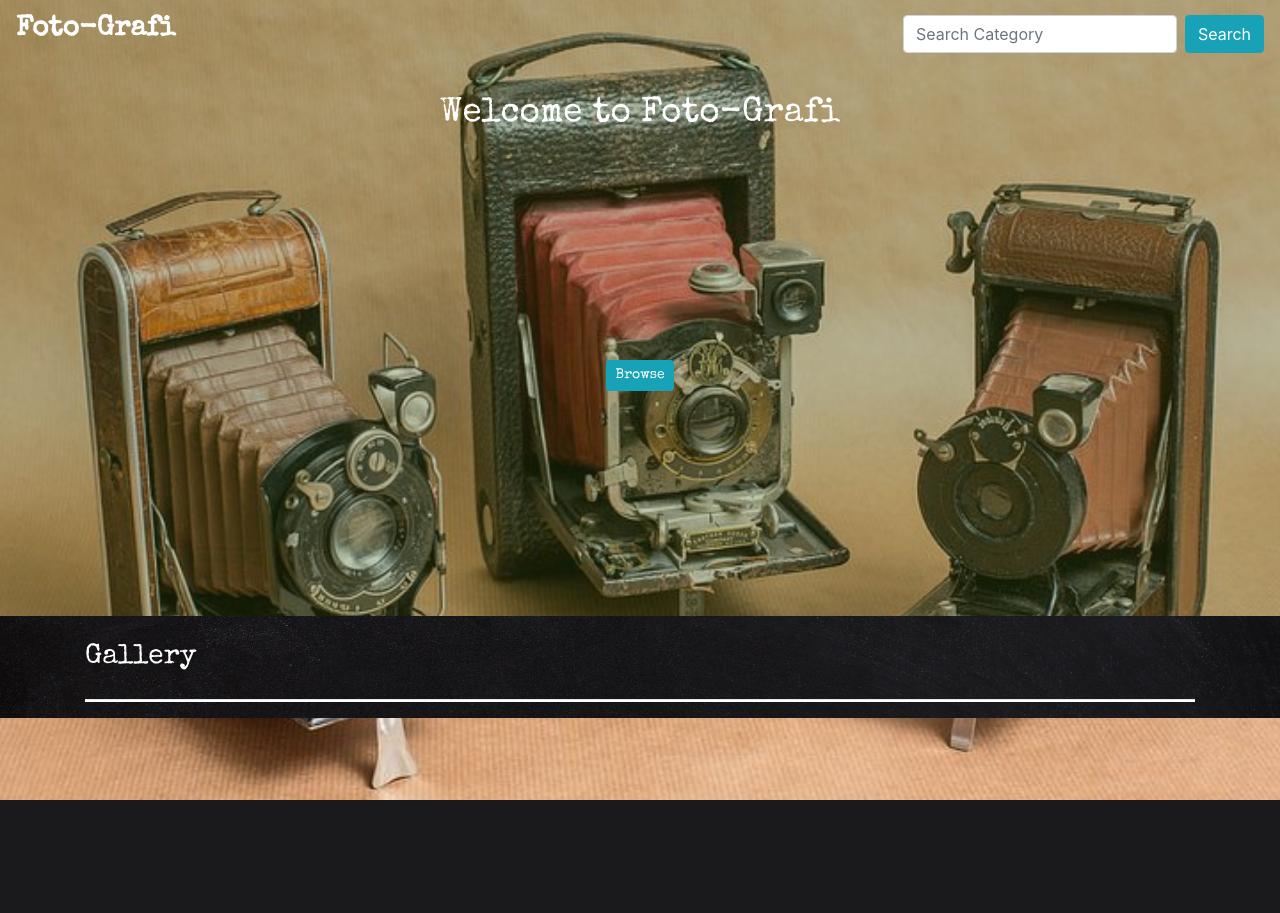
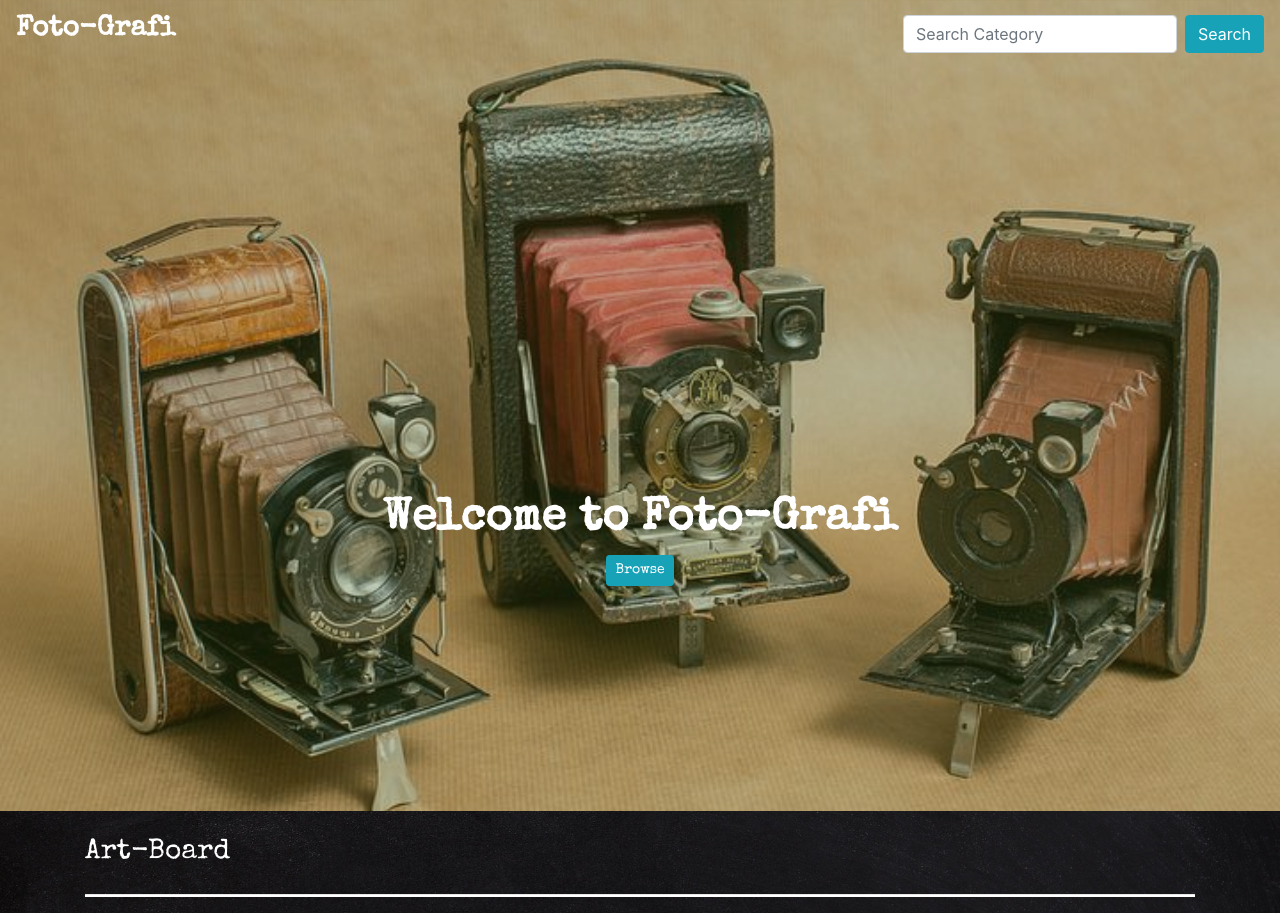
Before and after one commit to JORIM1981/Foto-Grafi, a Django app: page / in a window 1280 px wide. Before the commit the page ends 800 px from the top, so only its background shows below. Run offline with Django 3.2, Linux system fonts and the light colour scheme; data that the repository does not hold is empty; some libraries are stand-ins or nearby versions.

Commit message:
add changes to index.html

```diff
--- a/pictures/templates/pictures/index.html
+++ b/pictures/templates/pictures/index.html
@@ -3,7 +3,7 @@
 
 {% block content %}
 <div class="container-fluid landing">
-    <h2 class="text-center image">Welcome to Foto-Grafi</h2>
+    <h2 class="text-center imagea">Welcome to Foto-Grafi</h2>
     <a href="#b" class="scroll"><button class="btn btn-sm btn-info image D-block mx-auto">Browse</button></a>
 </div>
 
@@ -13,7 +13,7 @@
 
         <div class="row">
             <div class="col-md-7">
-                <h3>Gallery</h3>
+                <h3>Art-Board</h3>
             </div>
             <div class="col-md-5">
             <span id="locations">
--- a/pictures/templates/pictures/location.html
+++ b/pictures/templates/pictures/location.html
@@ -1,7 +1,7 @@
 {% extends 'layouts.html' %}
 {% block content %}
 <div class="container">
-    <h2>Gallery</h2>
+    <h2>Art-Board</h2>
     <hr>
 
     {% if location_images %}
--- a/pictures/urls.py
+++ b/pictures/urls.py
@@ -3,7 +3,7 @@ from . import views
 from django.conf import settings
 from django.conf.urls.static import static
 
-app_name = 'pictures'
+
 
 urlpatterns = [
     url(r'^$', views.index, name='index'),
--- a/static/css/styles.css
+++ b/static/css/styles.css
@@ -63,9 +63,7 @@ font-family: 'Yeseva One', cursive;
 .imgdesc{
 font-family: 'Vollkorn', serif;
 }
-#foundnon{
 
-}
 #found{
 margin-bottom:3%;
 }
```
